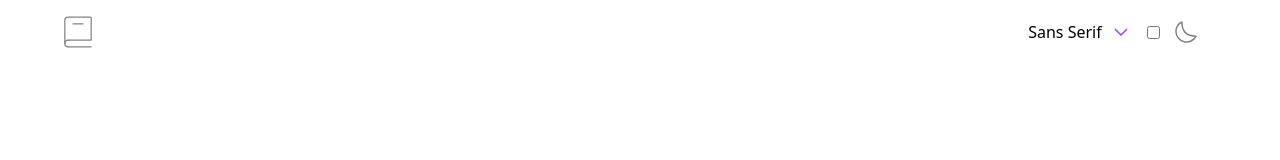
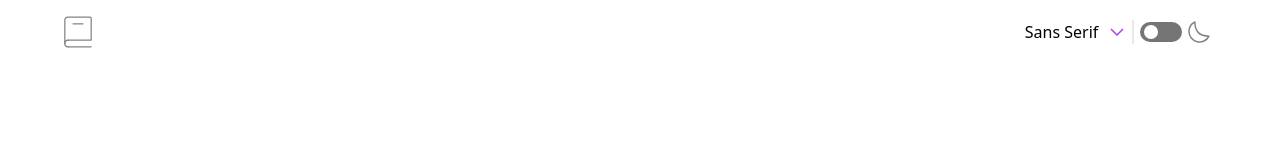
Before and after one commit to Sklearosi/dictionary, a React (Vite) app: page / in a window 1280 px wide. Shown: the top 160 px of the page. Built offline with nearby package versions, Linux system fonts and the light colour scheme.

Commit message:
toggle function and style

```diff
--- a/src/App.jsx
+++ b/src/App.jsx
@@ -5,7 +5,7 @@ function App() {
 
   const [currentFont, setCurrentFont] = useState('Sans Serif')
   const [isOpen, setIsOpen] = useState(false)
-
+  const [isChecked, setIsChecked] = useState(false)
 
   return (
     <>
@@ -14,7 +14,7 @@ function App() {
         <div className=' w-48 flex justify-evenly items-center'>
           <div className=''>
             <div className=' relative'>
-              <div className='flex justify-between items-center '  onClick={() => {
+              <div className='flex justify-between items-center pr-2 border-r-2 border-borderRight'  onClick={() => {
                 setIsOpen(!isOpen)
               }}>
                 <p className=' mr-3'>{currentFont}</p>
@@ -37,8 +37,11 @@ function App() {
 
           </div>
           <div className=' w-20 flex justify-evenly items-center'>
-            <input type="checkbox" />
-            <img src="/assets/images/icon-moon.svg" alt="" />
+            <label htmlFor="toggleCheck" className={`relative w-forCircle h-5 ${!isChecked ? "bg-toggleBgColor" : " bg-hoverColor "} rounded-xl`}><div className={` transition-all duration-300  ${isChecked ? 'left-6' : null} rounded-full bg-white w-toggleCircle h-toggleCircle absolute top-0 bottom-0 m-toggleMargin left-1`}></div></label>
+            <input className=' hidden' type="checkbox" id='toggleCheck' onChange={(e) => {
+              e.target.checked ? setIsChecked(!isChecked) : setIsChecked(!isChecked)
+            }}/>
+            <svg  xmlns="http://www.w3.org/2000/svg" width="22" height="22" viewBox="0 0 22 22"><path fill="none" stroke={!isChecked ? "#838383" : "#A445ED"} stroke-linecap="round" stroke-linejoin="round" stroke-width="1.5" d="M1 10.449a10.544 10.544 0 0 0 19.993 4.686C11.544 15.135 6.858 10.448 6.858 1A10.545 10.545 0 0 0 1 10.449Z"/></svg>
           </div>
         </div>
       </div>
--- a/tailwind.config.js
+++ b/tailwind.config.js
@@ -7,14 +7,24 @@ export default {
   theme: {
     extend: {
       width: {
-        mobWidth: "90%"
+        mobWidth: "90%",
+        toggleCircle: "14px",
+        forCircle: "42px"
+      },
+      height: {
+        toggleCircle: "14px"
       },
       margin : {
-        mobMargin: "0 auto"
+        mobMargin: "0 auto",
+        toggleMargin: "auto 0"
       },
       colors : {
-        hoverColor: "#A445ED"
-      }
+        hoverColor: "#A445ED",
+        toggleBgColor: "#757575",
+        borderRight: "#E9E9E9"
+      },
+
+
     },
   },
   plugins: [],
```
